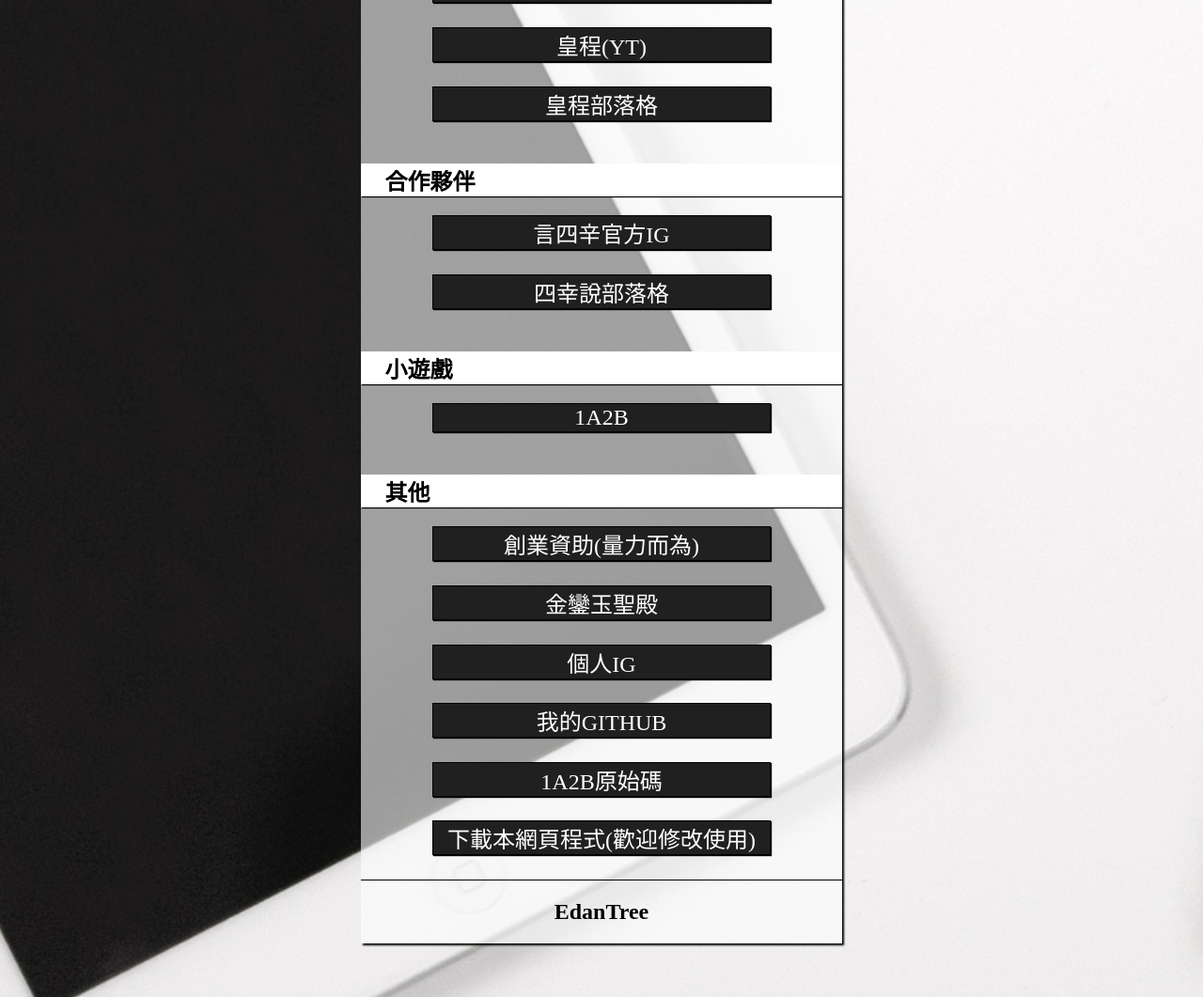
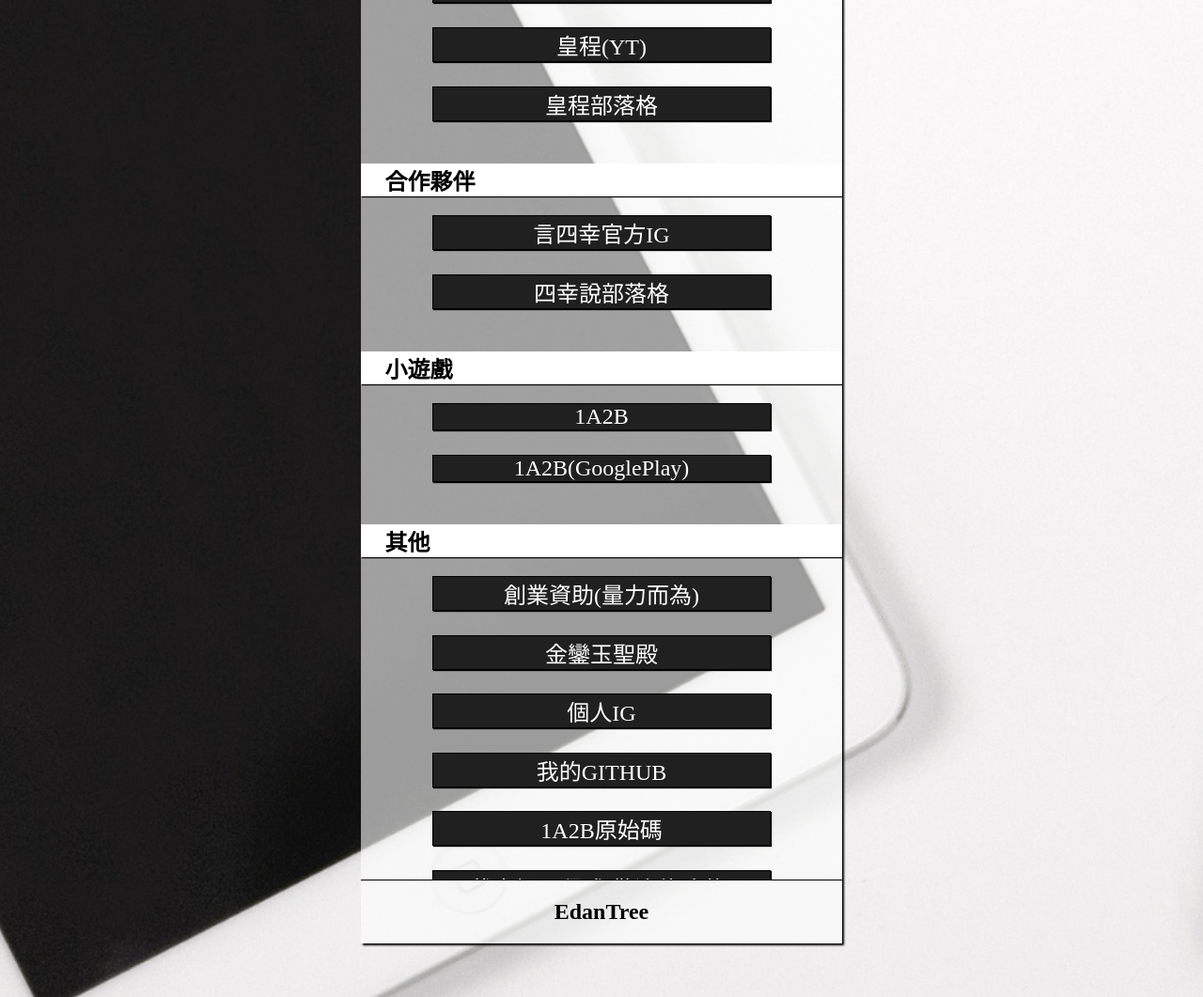
Before and after one commit to Edan0615/EdanTree, a PHP site: page / in a window 1280 px wide. Shown: the part 1231-2292 px from the top of the page at 94% size. Run offline with PHP 8.4, Linux system fonts and the light colour scheme.

Commit message:
更新1A2B google play

```diff
--- a/index.php
+++ b/index.php
@@ -93,7 +93,7 @@
               <a
                 href="https://www.instagram.com/yansihsingsmile/"
                 target="_blank"
-                >言四辛官方IG</a
+                >言四幸官方IG</a
               >
             </div>
             <div class="Links">
@@ -104,9 +104,13 @@
                 四幸說部落格
                 </a>
             </div>
+
             <h1  class='ParTitle'>小遊戲</h1>
             <div class="Links">
               <a href="https://huangting.tech/1A2B" target="_blank">1A2B</a>
+            </div>
+            <div class="Links">
+              <a href="https://play.google.com/store/apps/details?id=com.ww1A2B_14605847" target="_blank">1A2B(GooglePlay)</a>
             </div>
             <h1 class='ParTitle'>其他</h1>
             <div class="Links">
```
